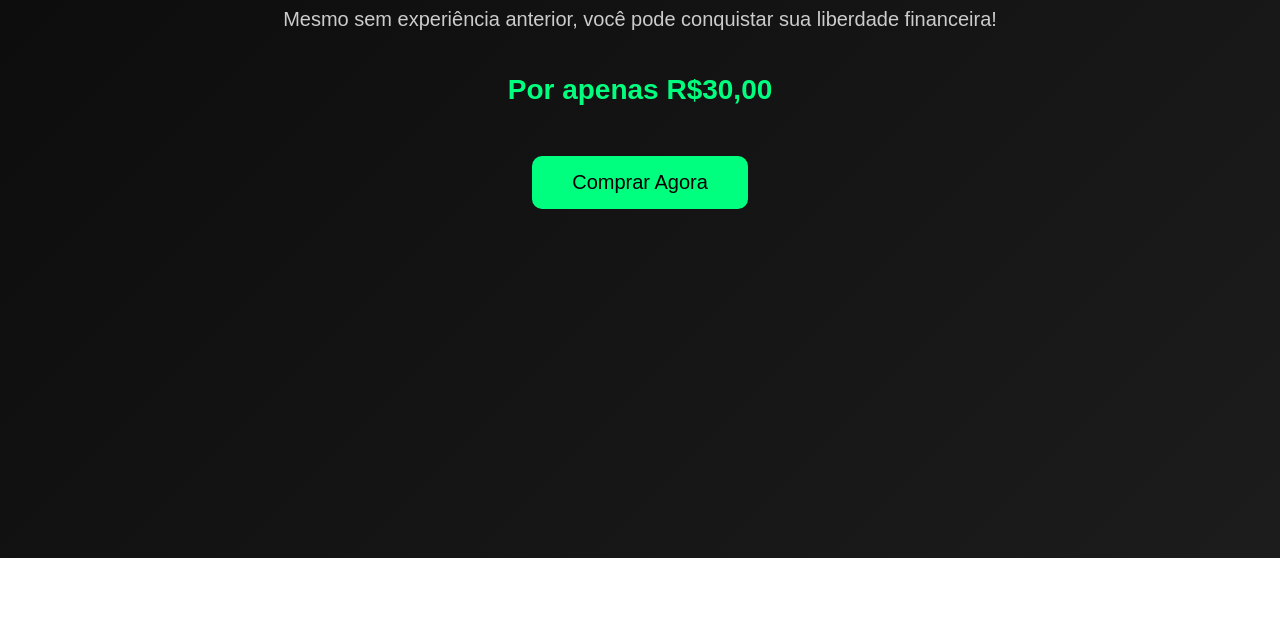
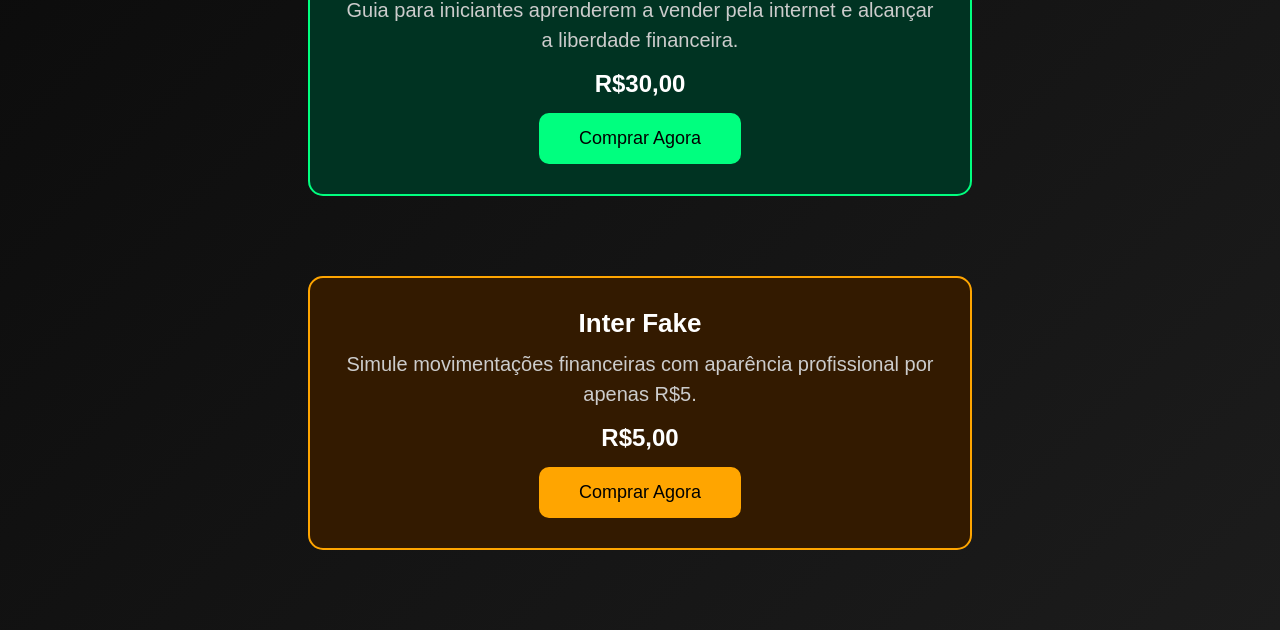
Before and after one commit to davi2424-c4/Como-comecar-a-vender-na-internet-, a plain HTML site: page index.html in a window 1280 px wide. Shown: the part 322-952 px from the top of the page. Before the commit the page ends 880 px from the top, so only its background shows below. Drawn offline with Linux system fonts and the light colour scheme.

Commit message:
Update index.html

```diff
--- a/index.html
+++ b/index.html
@@ -1,4 +1,3 @@
-
 <!DOCTYPE html>
 <html lang="pt-BR">
 <head>
@@ -17,7 +16,7 @@
             text-align: center;
             padding: 40px 20px;
             overflow-x: hidden;
-            height: 100vh;
+            min-height: 100vh;
             position: relative;
         }
         h1 {
@@ -36,28 +35,51 @@
             margin: 10px 0;
             line-height: 1.5;
         }
+        .produto {
+            margin: 40px 0;
+            padding: 30px;
+            border-radius: 15px;
+            width: 90%;
+            max-width: 600px;
+        }
+        .milionario {
+            background-color: #003322;
+            border: 2px solid #00ff7f;
+        }
+        .interfake {
+            background-color: #331a00;
+            border: 2px solid orange;
+        }
+        .titulo-produto {
+            font-size: 26px;
+            font-weight: bold;
+        }
         .preco {
-            font-size: 28px;
+            font-size: 24px;
             font-weight: bold;
-            color: #00ff7f;
-            margin: 30px 0;
+            margin: 15px 0;
         }
         .botao-comprar {
             background-color: #00ff7f;
             color: #000;
             padding: 15px 40px;
-            font-size: 20px;
+            font-size: 18px;
             border: none;
             border-radius: 10px;
             cursor: pointer;
             text-decoration: none;
             transition: background 0.3s, transform 0.3s;
             display: inline-block;
-            margin-top: 20px;
         }
         .botao-comprar:hover {
             background-color: #00cc66;
             transform: scale(1.05);
+        }
+        .interfake .botao-comprar {
+            background-color: orange;
+        }
+        .interfake .botao-comprar:hover {
+            background-color: darkorange;
         }
         .frase-destaque {
             font-size: 24px;
@@ -69,7 +91,7 @@
         }
         .emoji {
             position: absolute;
-            font-size: 30px;
+            font-size: 24px;
             pointer-events: none;
             animation: float 2s ease-in-out infinite;
         }
@@ -84,30 +106,39 @@
 
 <h1>Milionário Anônimo</h1>
 
-<div class="frase-destaque">Aprenda a Transformar seu Celular em uma Máquina de Vendas!</div>
+<div class="frase-destaque">Transforme seu celular em uma máquina de vendas!</div>
 
-<h2>Guia para Iniciantes</h2>
-<p>Descubra o passo a passo para começar a vender na internet de forma simples e prática.</p>
-<p>Mesmo sem experiência anterior, você pode conquistar sua liberdade financeira!</p>
-
-<div class="preco">Por apenas R$30,00</div>
-
+<!-- Produto Milionário Anônimo -->
+<div class="produto milionario">
+    <div class="titulo-produto">Milionário Anônimo</div>
+    <p>Guia para iniciantes aprenderem a vender pela internet e alcançar a liberdade financeira.</p>
+    <div class="preco">R$30,00</div>
     <a class="botao-comprar" href="https://pay.kirvano.com/0d6e85ce-5d35-4898-8565-0df5d61261c8" target="_blank">
         Comprar Agora
     </a>
+</div>
+
+<!-- Produto Inter Fake -->
+<div class="produto interfake">
+    <div class="titulo-produto">Inter Fake</div>
+    <p>Simule movimentações financeiras com aparência profissional por apenas R$5.</p>
+    <div class="preco">R$5,00</div>
+    <a class="botao-comprar" href="https://pay.kiwify.com.br/Tlz0s7n" target="_blank">
+        Comprar Agora
+    </a>
+</div>
 
 <script>
     document.addEventListener('mousemove', function(e) {
+        if (Math.random() < 0.1) {
             const emoji = document.createElement('div');
             emoji.classList.add('emoji');
             emoji.style.left = e.pageX + 'px';
             emoji.style.top = e.pageY + 'px';
             emoji.innerText = '💸';
             document.body.appendChild(emoji);
-
-        setTimeout(() => {
-            emoji.remove();
-        }, 2000); // o emoji desaparece depois de 2 segundos
+            setTimeout(() => emoji.remove(), 1500);
+        }
     });
 </script>
 
```
Lines whose indentation alone changed are shown as unchanged.
